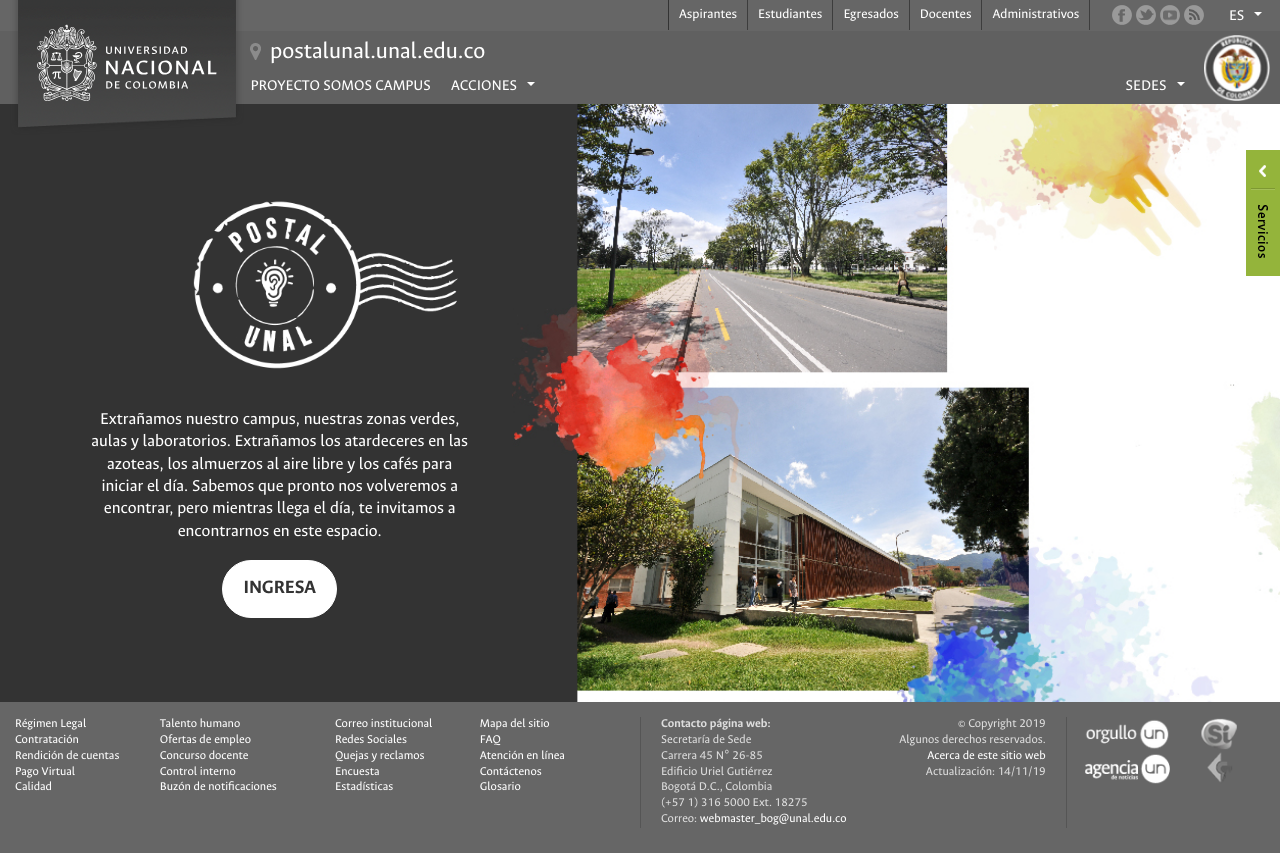
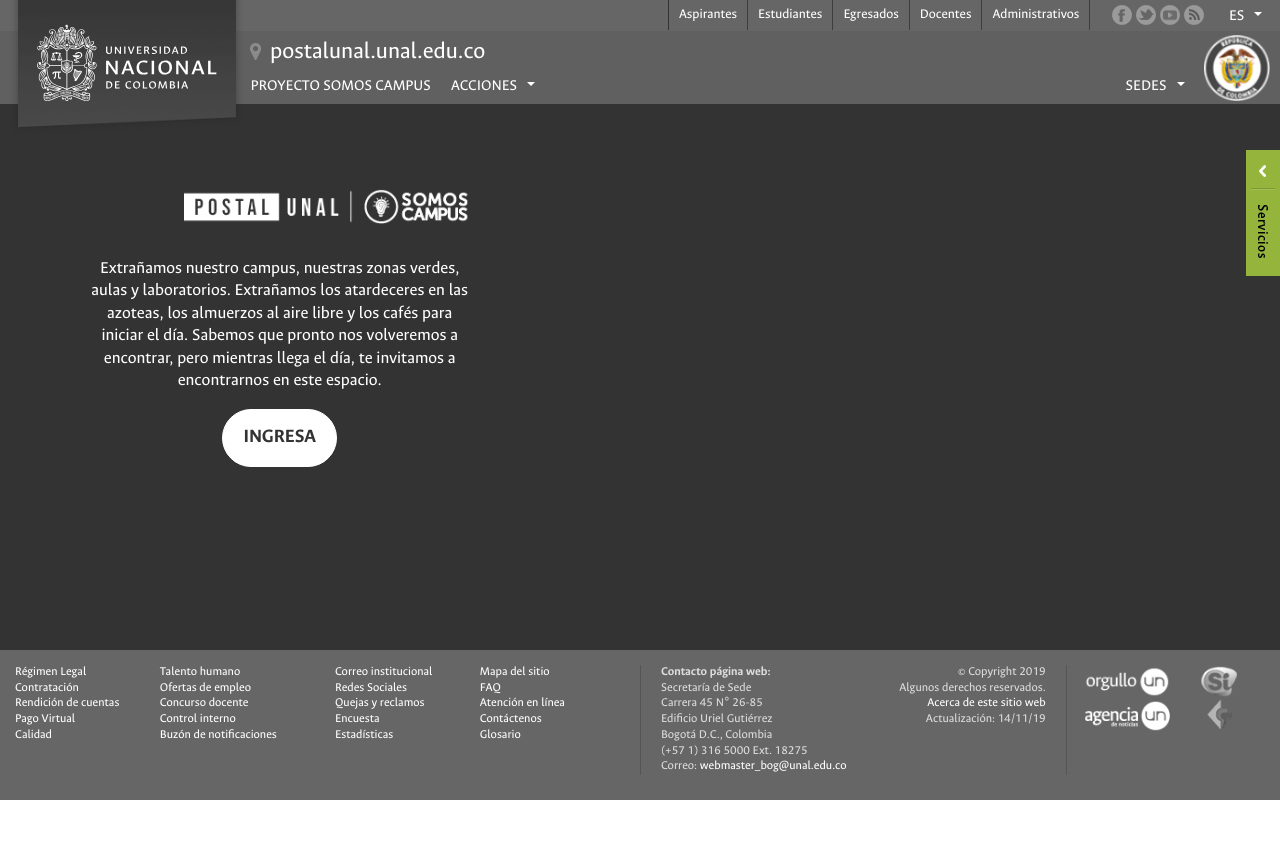
Before and after one commit to Angeka95/Web_Postal_Unal, a plain HTML site: page index.html in a window 1280 px wide. After the commit the page ends 800 px from the top, so only its background shows below. Drawn offline with Linux system fonts and the light colour scheme.

Commit message:
update_logo

```diff
--- a/index.html
+++ b/index.html
@@ -341,7 +341,7 @@
             <div class="contenedor_izq">
 
                 <figure class="contenedor_identificador">
-                    <img class="logo_proyecto" src="images/logo_postal.png"> </img>
+                    <img class="logo_proyecto" src="images/logo_somos_project.png"> </img>
                 </figure>
 
                 <div class="contenedor_linea">
@@ -351,16 +351,14 @@
                 <div class="contenedor_descripcion">
                     <h4 class="descripcion_proyecto">Extrañamos nuestro campus, nuestras zonas verdes, aulas y laboratorios. Extrañamos los atardeceres en las azoteas, los almuerzos al aire libre y los cafés para iniciar el día. Sabemos que pronto nos volveremos a encontrar, pero mientras llega el día, te invitamos a encontrarnos en este espacio.</h4>
                 </div>
+
+
                 <div class="contenedor_boton">
                     <a class="boton_ingresar pointer" onclick="$('#Modal1').show()">Ingresa</a>
                 </div>
 
             </div>
-            <div class="contenedor_der">
 
-                    <div class="img_home"> </div>
-
-            </div>
         </div>
         <!-- FIN HOME -->
     </main>
```
